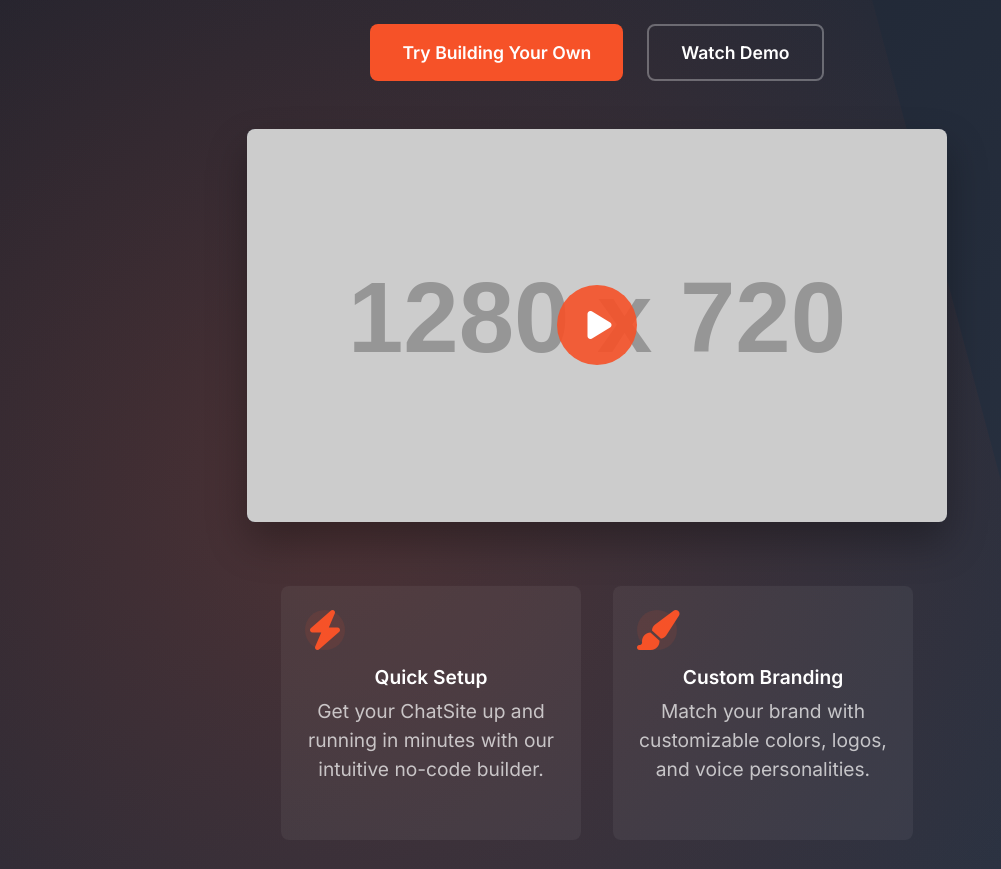
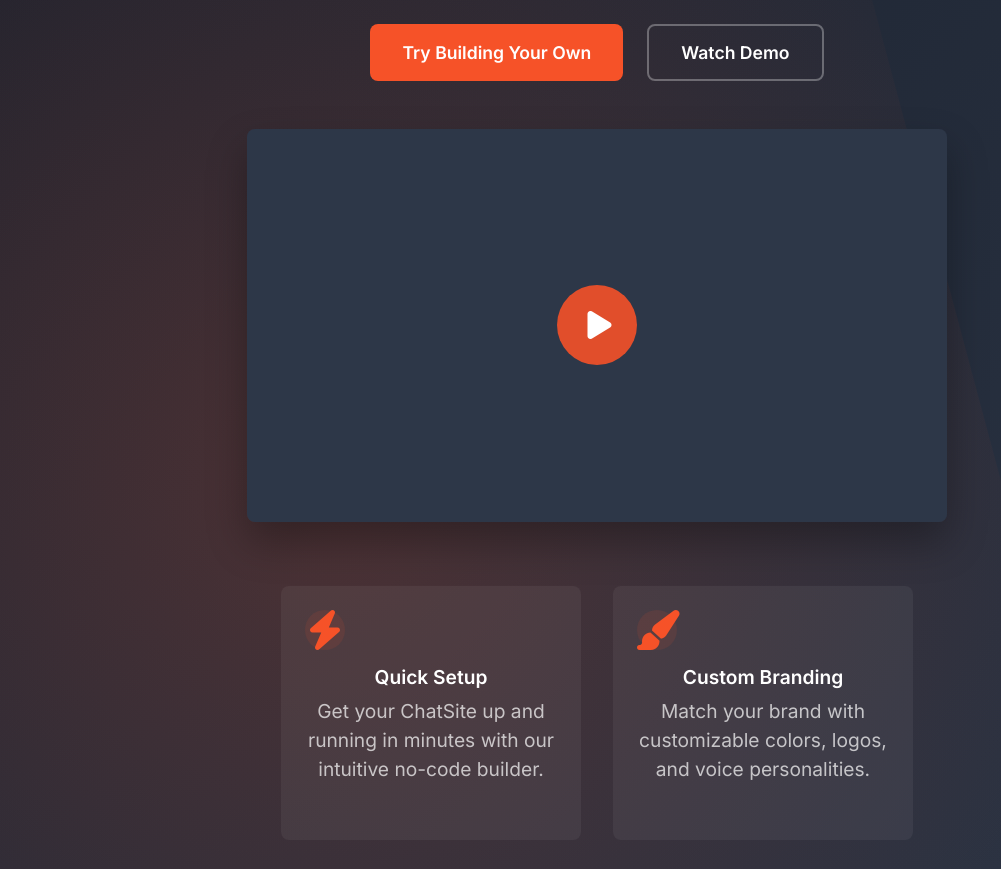
Before and after one commit to rjewett459/chatsites-manus, a plain HTML site: page index.html in a window 1280 px wide. Shown: the part 5040-5909 px from the top of the page, without its empty margins (43-1044 px from the left). Drawn offline with Linux system fonts and the light colour scheme; no server answers; placeholder pictures from the web are drawn by us.

Commit message:
Updated index.html with latest changes

```diff
--- a/index.html
+++ b/index.html
@@ -377,7 +377,7 @@
 
                 <div class="cta-video">
                     <div class="video-thumbnail">
-                        <img src="https://via.placeholder.com/1280x720/2d3748/f65228?text=ChatSites+Demo+Video" alt="ChatSites Demo Video">
+
                         <div class="video-play">
                             <i class="fas fa-play"></i>
                         </div>
```
